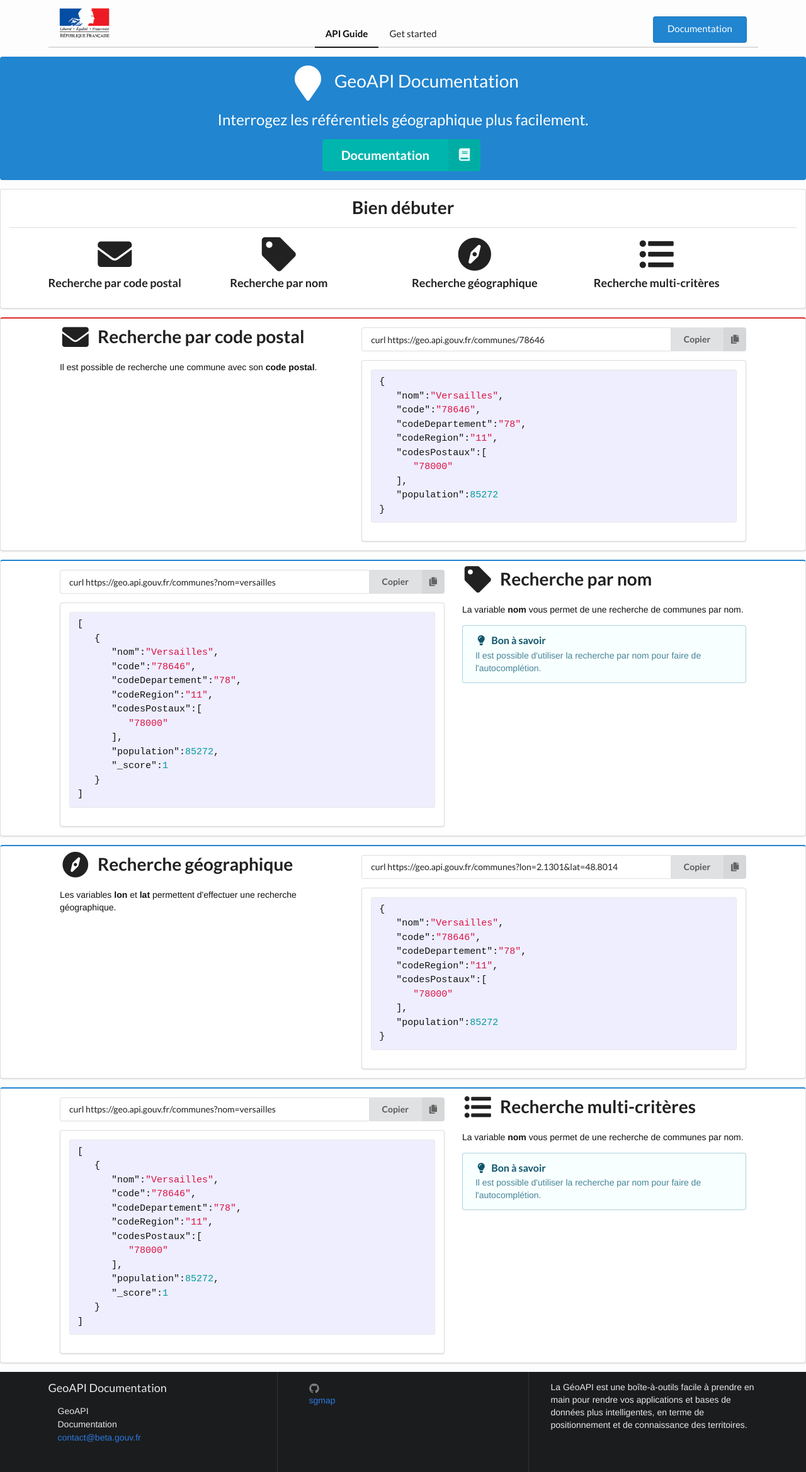
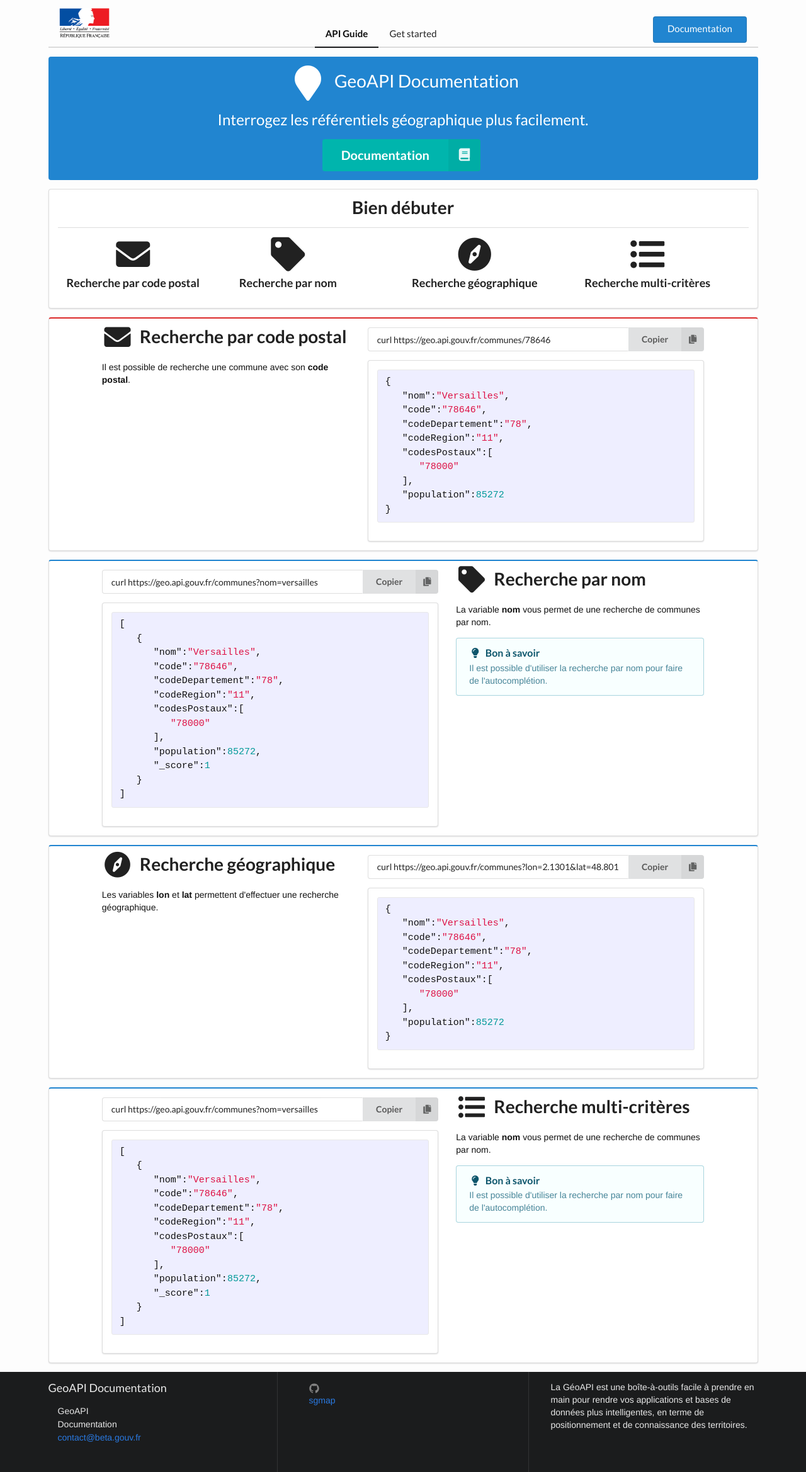
Before and after one commit to datagouv/geo.api.gouv.fr, a Jekyll site: the page built from index.html, in a window 1280 px wide. Shown: the whole page at 63% size. Built offline with Jekyll 4.4.1, drawn with Linux system fonts in a browser that asks for light colours; nearby versions of some CDN libraries.

Commit message:
wrappe base in container

```diff
--- a/_layouts/base.html
+++ b/_layouts/base.html
@@ -4,7 +4,7 @@
 {% include head.html %}
 
 <body>
-    <div class="ui vertical masthead aligned">
+    <div class="ui vertical masthead aligned container">
         {% include header.html %}
 
         {{ content }}
```
